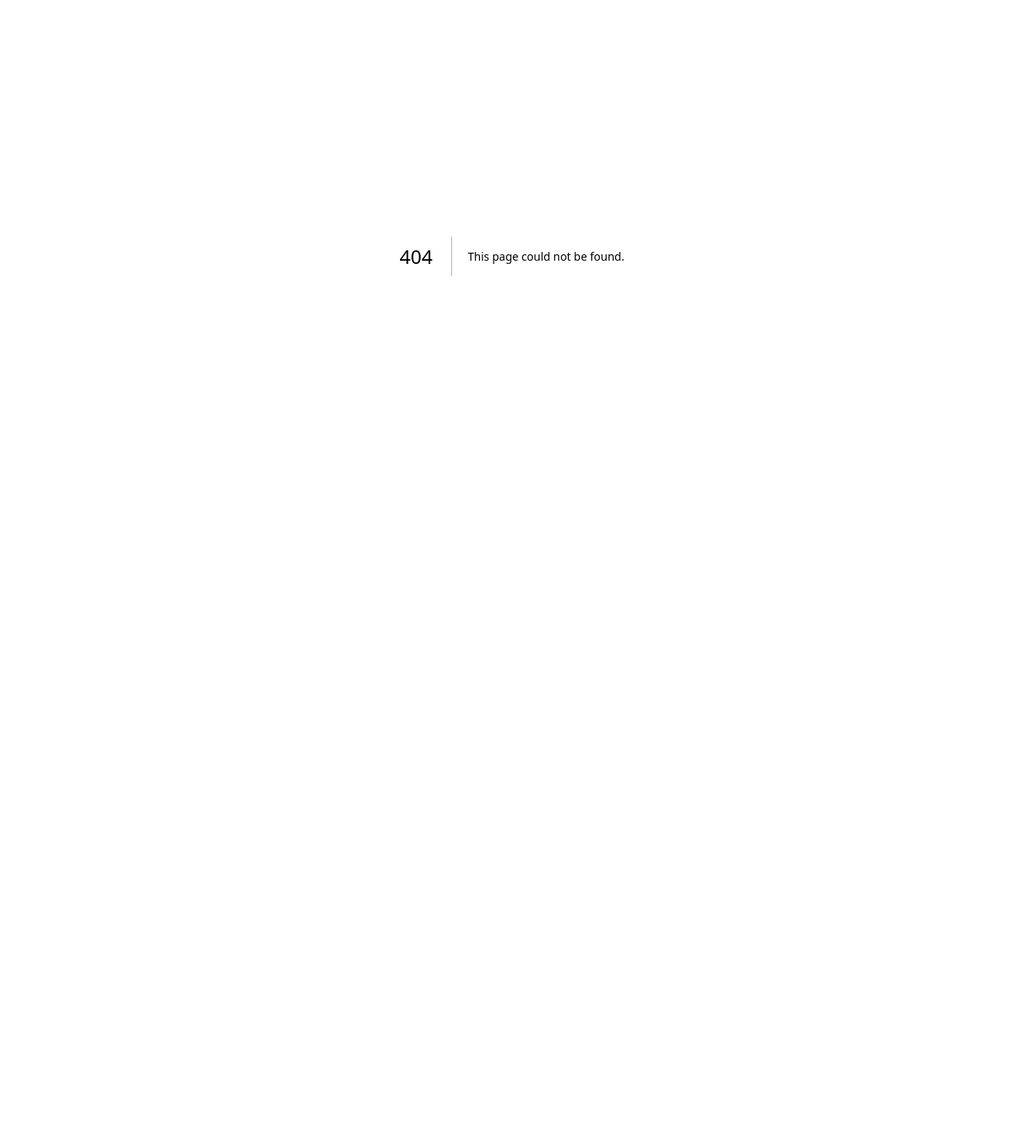
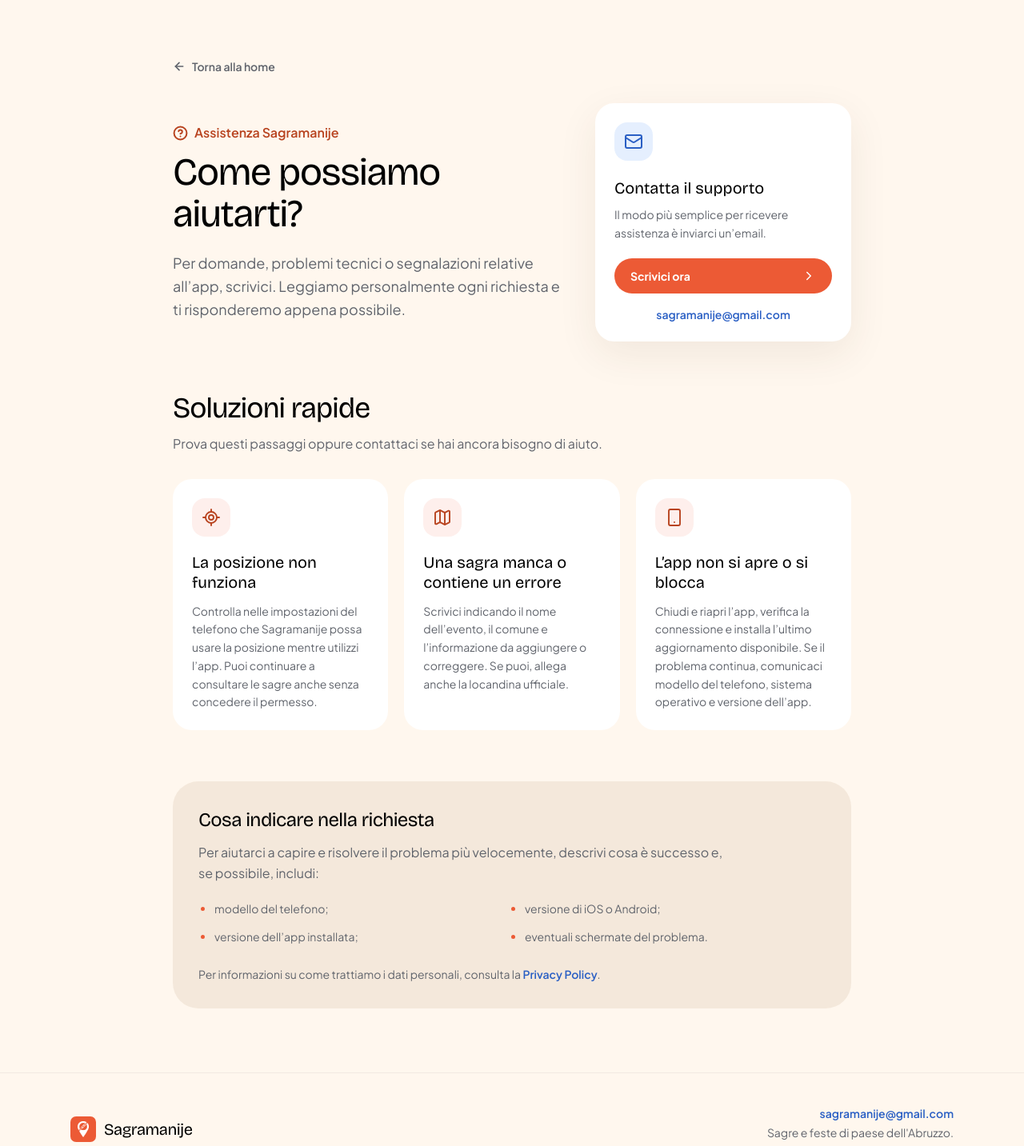
Before and after one commit to sagramanije/sagramanije_web, a Next.js app: page /supporto in a window 1280 px wide. Before the commit this address had no page. Shown: the part 80-1513 px from the top of the page at 80% size. Before the commit the page ends 800 px from the top, so only its background shows below. Built offline with nearby package versions, Linux system fonts and the light colour scheme.

Commit message:
[feat] supporto page

```diff
--- a/app/components/site-footer.tsx
+++ b/app/components/site-footer.tsx
@@ -20,6 +20,9 @@
             {EMAIL}
           </a>
           <p>Sagre e feste di paese dell&apos;Abruzzo.</p>
+          <Link href="/supporto" className="font-semibold hover:text-ink">
+            Supporto
+          </Link>
           <Link href="/privacy" className="font-semibold hover:text-ink">
             Privacy Policy
           </Link>
--- a/app/sitemap.ts
+++ b/app/sitemap.ts
@@ -17,6 +17,11 @@
 
   const fisse: MetadataRoute.Sitemap = [
     { url: SITE_URL, lastModified: aggiornato, changeFrequency: "weekly", priority: 1 },
+    {
+      url: `${SITE_URL}/supporto`,
+      changeFrequency: "monthly",
+      priority: 0.5,
+    },
     {
       url: `${SITE_URL}/sagre/abruzzo`,
       lastModified: aggiornato,
--- /dev/null
+++ b/app/supporto/page.tsx
@@ -0,0 +1,169 @@
+import type { Metadata } from "next";
+import Link from "next/link";
+import {
+  ArrowLeft,
+  ChevronRight,
+  CircleHelp,
+  LocateFixed,
+  Mail,
+  Map,
+  Smartphone,
+} from "lucide-react";
+import SiteFooter from "../components/site-footer";
+import SiteNav from "../components/site-nav";
+import { EMAIL } from "../data";
+
+export const metadata: Metadata = {
+  title: "Supporto",
+  description:
+    "Hai bisogno di aiuto con Sagramanije? Contatta l'assistenza o consulta le risposte ai problemi più comuni.",
+  alternates: { canonical: "/supporto" },
+};
+
+const SUPPORT_MAILTO = `mailto:${EMAIL}?subject=${encodeURIComponent(
+  "Richiesta di supporto — Sagramanije",
+)}&body=${encodeURIComponent(
+  "Ciao,\n\nho bisogno di aiuto con Sagramanije.\n\nDescrizione del problema:\n\n\nDispositivo e versione del sistema operativo:\n\nVersione dell'app:\n",
+)}`;
+
+const helpItems = [
+  {
+    icon: LocateFixed,
+    title: "La posizione non funziona",
+    description:
+      "Controlla nelle impostazioni del telefono che Sagramanije possa usare la posizione mentre utilizzi l’app. Puoi continuare a consultare le sagre anche senza concedere il permesso.",
+  },
+  {
+    icon: Map,
+    title: "Una sagra manca o contiene un errore",
+    description:
+      "Scrivici indicando il nome dell’evento, il comune e l’informazione da aggiungere o correggere. Se puoi, allega anche la locandina ufficiale.",
+  },
+  {
+    icon: Smartphone,
+    title: "L’app non si apre o si blocca",
+    description:
+      "Chiudi e riapri l’app, verifica la connessione e installa l’ultimo aggiornamento disponibile. Se il problema continua, comunicaci modello del telefono, sistema operativo e versione dell’app.",
+  },
+];
+
+export default function SupportoPage() {
+  return (
+    <>
+      <SiteNav />
+
+      <main className="flex-1">
+        <div className="mx-auto max-w-4xl px-6 py-16 sm:py-20">
+          <Link
+            href="/"
+            className="inline-flex items-center gap-2 text-sm font-semibold text-muted hover:text-ink"
+          >
+            <ArrowLeft size={16} strokeWidth={2.5} />
+            Torna alla home
+          </Link>
+
+          <div className="mt-8 grid items-center gap-10 lg:grid-cols-[1fr_20rem]">
+            <div>
+              <p className="flex items-center gap-2 font-semibold text-primary-ink">
+                <CircleHelp size={19} strokeWidth={2.5} />
+                Assistenza Sagramanije
+              </p>
+              <h1 className="mt-3 font-title text-4xl leading-[1.08] tracking-tight sm:text-5xl">
+                Come possiamo aiutarti?
+              </h1>
+              <p className="mt-5 max-w-2xl text-lg leading-relaxed text-muted">
+                Per domande, problemi tecnici o segnalazioni relative all’app,
+                scrivici. Leggiamo personalmente ogni richiesta e ti
+                risponderemo appena possibile.
+              </p>
+            </div>
+
+            <div className="rounded-3xl bg-surface p-6 shadow-[0_16px_50px_rgba(75,45,20,0.08)]">
+              <span className="flex h-12 w-12 items-center justify-center rounded-2xl bg-[#3c87f722] text-blue-ink">
+                <Mail size={24} strokeWidth={2} />
+              </span>
+              <h2 className="mt-5 font-title text-xl">Contatta il supporto</h2>
+              <p className="mt-2 text-sm leading-relaxed text-muted">
+                Il modo più semplice per ricevere assistenza è inviarci
+                un’email.
+              </p>
+              <a
+                href={SUPPORT_MAILTO}
+                className="mt-5 flex items-center justify-between gap-3 rounded-full bg-primary px-5 py-3 text-sm font-bold text-white transition-transform hover:-translate-y-0.5"
+              >
+                Scrivici ora
+                <ChevronRight size={18} />
+              </a>
+              <a
+                href={`mailto:${EMAIL}`}
+                className="mt-4 block break-all text-center text-sm font-semibold text-blue-ink hover:underline"
+              >
+                {EMAIL}
+              </a>
+            </div>
+          </div>
+
+          <section className="mt-16">
+            <h2 className="font-title text-3xl tracking-tight sm:text-4xl">
+              Soluzioni rapide
+            </h2>
+            <p className="mt-3 max-w-2xl text-muted">
+              Prova questi passaggi oppure contattaci se hai ancora bisogno di
+              aiuto.
+            </p>
+
+            <div className="mt-8 grid gap-5 md:grid-cols-3">
+              {helpItems.map((item) => {
+                const Icon = item.icon;
+                return (
+                  <article
+                    key={item.title}
+                    className="rounded-3xl bg-surface p-6"
+                  >
+                    <span className="flex h-12 w-12 items-center justify-center rounded-2xl bg-[#ec5a3518] text-primary-ink">
+                      <Icon size={24} strokeWidth={1.9} />
+                    </span>
+                    <h3 className="mt-5 font-title text-xl leading-tight">
+                      {item.title}
+                    </h3>
+                    <p className="mt-3 text-sm leading-relaxed text-muted">
+                      {item.description}
+                    </p>
+                  </article>
+                );
+              })}
+            </div>
+          </section>
+
+          <section className="mt-16 rounded-[2rem] bg-beige/70 p-6 sm:p-8">
+            <h2 className="font-title text-2xl tracking-tight">
+              Cosa indicare nella richiesta
+            </h2>
+            <p className="mt-3 max-w-2xl leading-relaxed text-muted">
+              Per aiutarci a capire e risolvere il problema più velocemente,
+              descrivi cosa è successo e, se possibile, includi:
+            </p>
+            <ul className="mt-5 grid list-disc gap-3 pl-5 text-sm leading-relaxed text-muted marker:text-primary sm:grid-cols-2">
+              <li>modello del telefono;</li>
+              <li>versione di iOS o Android;</li>
+              <li>versione dell’app installata;</li>
+              <li>eventuali schermate del problema.</li>
+            </ul>
+            <p className="mt-6 text-sm leading-relaxed text-muted">
+              Per informazioni su come trattiamo i dati personali, consulta la{" "}
+              <Link
+                href="/privacy"
+                className="font-semibold text-blue-ink hover:underline"
+              >
+                Privacy Policy
+              </Link>
+              .
+            </p>
+          </section>
+        </div>
+      </main>
+
+      <SiteFooter />
+    </>
+  );
+}
```
